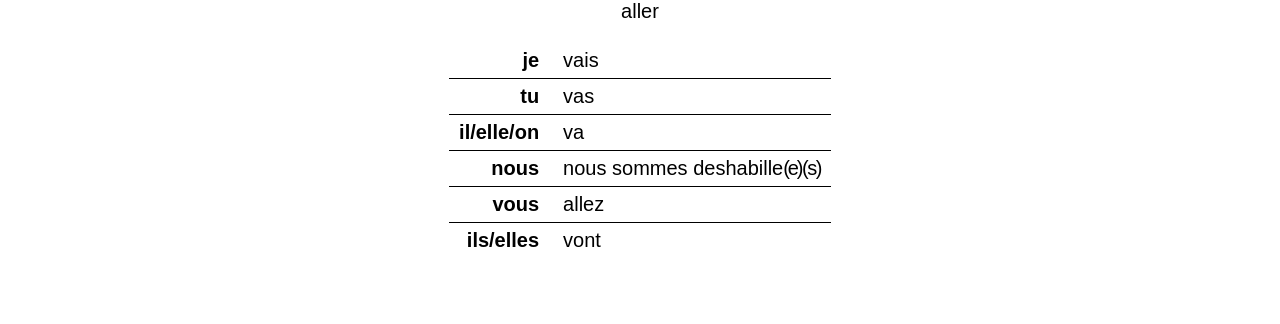
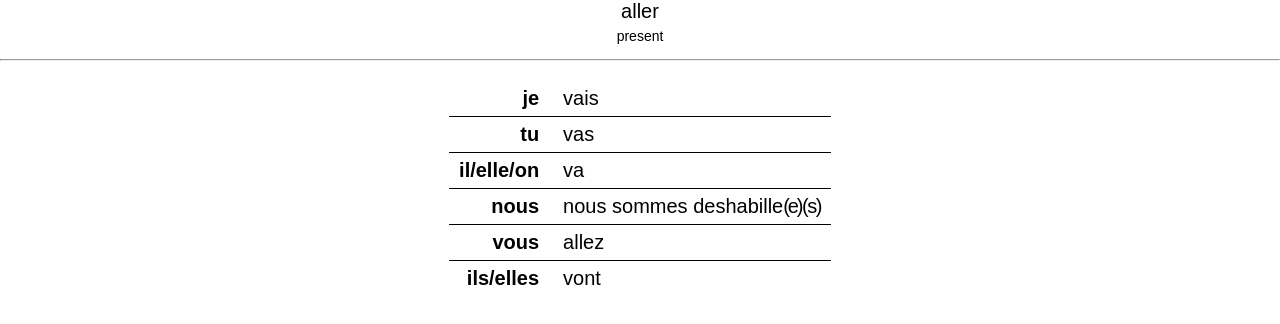
Before and after one commit to malakivandas/ankicard-generator, a website: page template/example_card.html in a window 1280 px wide. Drawn offline with Linux system fonts and the light colour scheme.

Commit message:
Tense field format

```diff
--- a/template/card-grid.css
+++ b/template/card-grid.css
@@ -4,6 +4,11 @@
   text-align: center;
   color: black;
   background-color: white;
+}
+
+.tense {
+  margin: 5px 0 15px 0;
+  font-size: 14px;
 }
 
 .grid-container {
--- a/template/example_card.html
+++ b/template/example_card.html
@@ -11,7 +11,9 @@
     <link rel="stylesheet" href="./card-grid.css" />
   </head>
   <body style="margin: 0" class="card">
-    <p style="margin: 0 auto; text-align: center">aller</p>
+    aller
+    <p class="tense">present</p>
+    <hr style="margin: 0" />
 
     <div class="grid-container">
       <div class="grid-item subject-pronoun">je</div>
```
